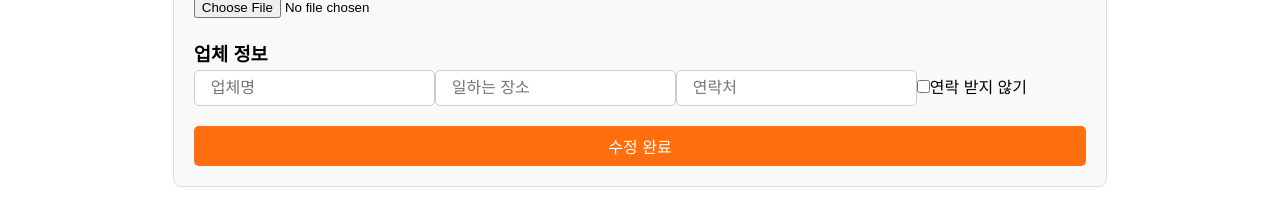
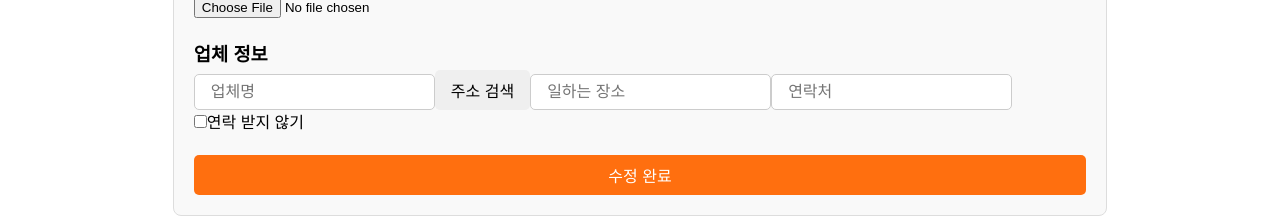
Before and after one commit to busanit2024/daenggeun-project, a React (Create React App) app in the folder frontend/: page /alba/1/edit in a window 1280 px wide. Shown: the part 682-899 px from the top of the page. Built offline with nearby package versions, Linux system fonts and the light colour scheme; no server answers.

Commit message:
지도 위치

```diff
--- a/frontend/src/components/pages/Alba/AlbaCreate.jsx
+++ b/frontend/src/components/pages/Alba/AlbaCreate.jsx
@@ -13,6 +13,7 @@ const AlbaCreate = () => {
     creatorId: "",
     title: "",
     description: "",
+    location: {emd: ""} ,
     wage: "",
     workDays: [],
     negotiable: false,
@@ -24,7 +25,7 @@ const AlbaCreate = () => {
     contactNumber: "", // 연락처 추가
     doNotContact: false // 연락 받지 않기 체크박스 추가
   });
-
+  const [locationData, setLocationData] = useState({ emd: [] });
   const [regionData, setRegionData] = useState([]);
   const [categoryData, setCategoryData] = useState([]);
   const [wageTypeData, setWageTypeData] = useState([]); // 급여 유형 데이터 추가
@@ -363,7 +364,7 @@ const handleImageChange = async (e) => {
             value={form.contactNumber}
             onChange={handleChange}
           />
-          <label>
+          <p><label>
             <input
               type="checkbox"
               name="doNotContact"
@@ -371,7 +372,7 @@ const handleImageChange = async (e) => {
               onChange={handleChange}
             />
             연락 받지 않기
-          </label>
+          </label></p>
         </div>
 
         <Button type="submit" title="작성 완료" variant="primary" />
--- a/frontend/src/components/pages/Alba/AlbaDetail.jsx
+++ b/frontend/src/components/pages/Alba/AlbaDetail.jsx
@@ -125,7 +125,7 @@ const AlbaDetail = () => {
             <iframe
               title="location"
               src={`https://maps.google.com/maps?q=${encodeURIComponent(
-                job.location
+                job.workPlace
               )}&t=&z=15&ie=UTF8&iwloc=&output=embed`}
               className="map-frame"
             ></iframe>
--- a/frontend/src/components/pages/Alba/AlbaEdit.jsx
+++ b/frontend/src/components/pages/Alba/AlbaEdit.jsx
@@ -105,6 +105,20 @@ const AlbaEdit = () => {
     fetchWorkPeriodData();
   }, []);
 
+
+  useEffect(() => {
+    // Daum Postcode script 추가
+    const script = document.createElement("script");
+    script.src = "//t1.daumcdn.net/mapjsapi/bundle/postcode/prod/postcode.v2.js";
+    script.async = true;
+    document.body.appendChild(script);
+
+    return () => {
+      document.body.removeChild(script);
+    };
+  }, []);
+
+
   // 입력값 변경 핸들러
   const handleChange = (e) => {
     const { name, value, type, checked } = e.target;
@@ -164,6 +178,17 @@ const AlbaEdit = () => {
       image: imageInfo,
     }));
   };
+  const handleAddressSearch = (e) => {
+    e.preventDefault(); // 기본 폼 제출 동작 방지
+    new window.daum.Postcode({
+      oncomplete: function (data) {
+        setForm((prevForm) => ({
+          ...prevForm,
+          workPlace: data.address,
+        }));
+      },
+    }).open();
+};
 
   // 폼 제출 핸들러
   const handleSubmit = async (e) => {
@@ -311,6 +336,7 @@ console.log("payload 결과는? ", payload);
             value={form.companyName}
             onChange={handleChange}
           />
+          <Button type="button" title="주소 검색" onClick={handleAddressSearch} />
           <InputText
             name="workPlace"
             placeholder="일하는 장소"
@@ -323,7 +349,7 @@ console.log("payload 결과는? ", payload);
             value={form.contactNumber}
             onChange={handleChange}
           />
-          <label>
+          <p><label>
             <input
               type="checkbox"
               name="doNotContact"
@@ -331,8 +357,7 @@ console.log("payload 결과는? ", payload);
               onChange={handleChange}
             />
             연락 받지 않기
-
-          </label>
+          </label></p>
         </div>
 
         <Button type="submit" title="수정 완료" variant="primary" />
```
